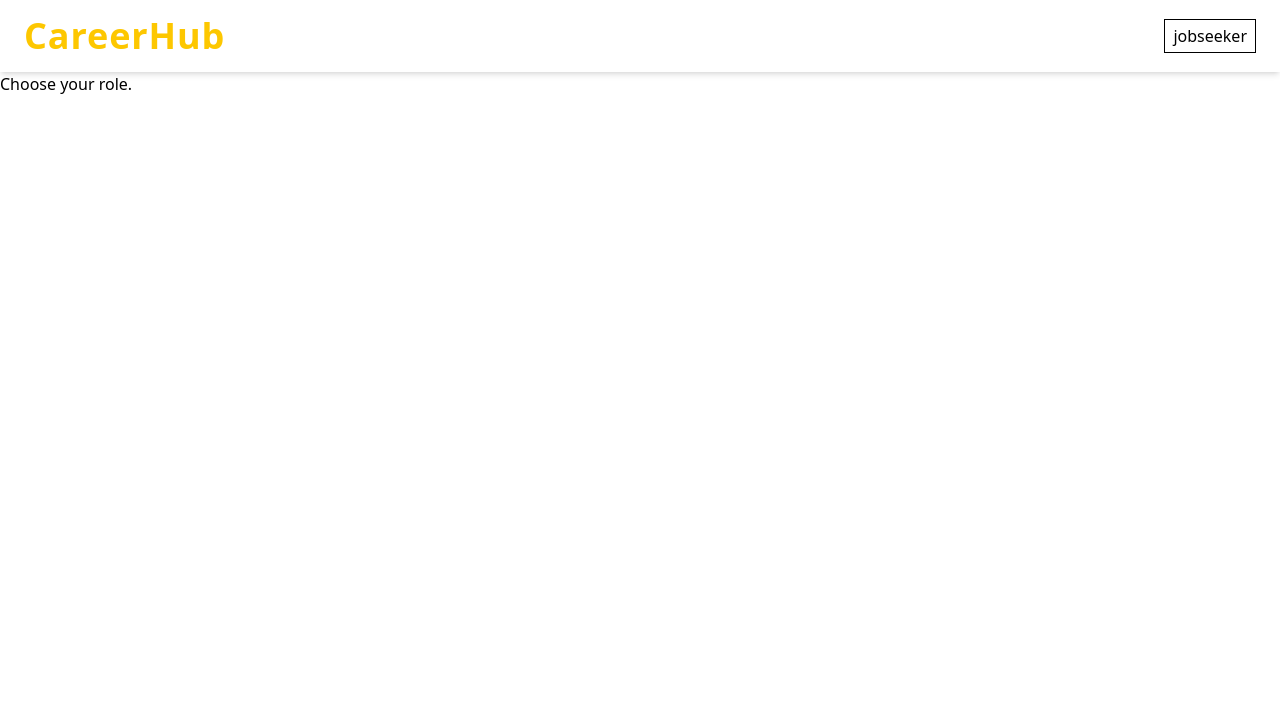
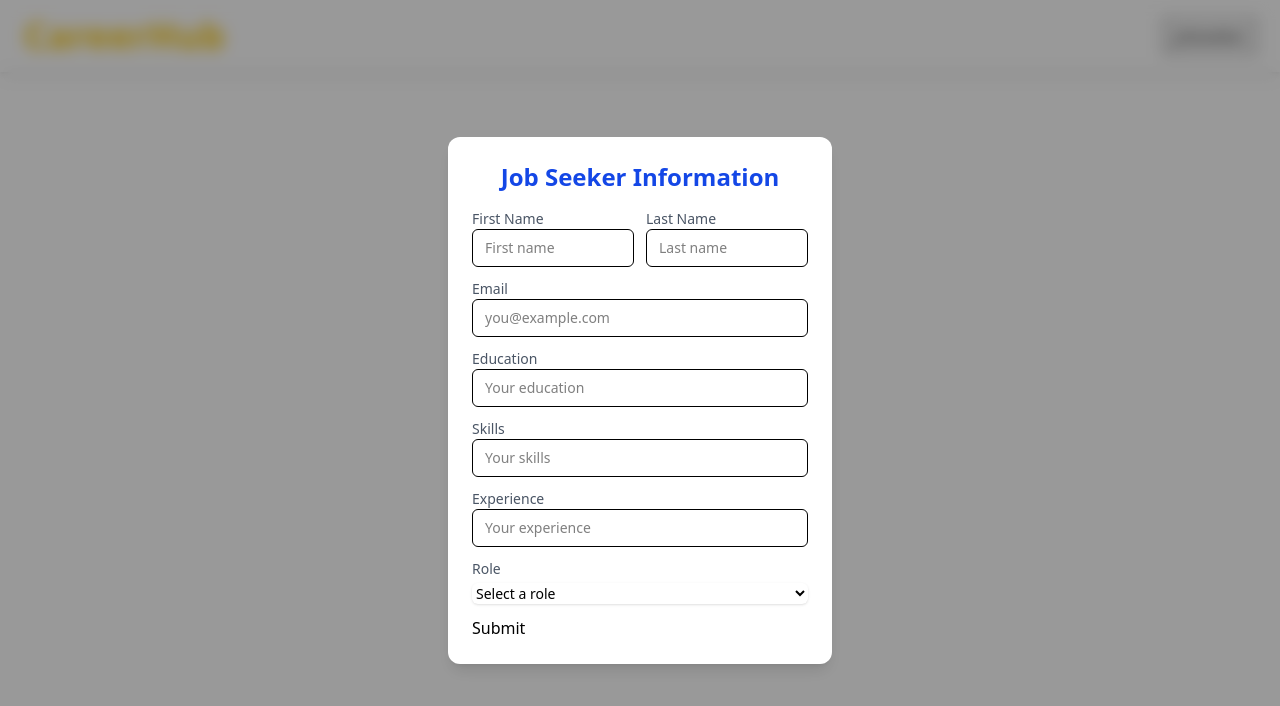
Before and after one commit to subrata-24/CareerHub, a React (Vite) app: page /role in a window 1280 px wide. Shown: the top 706 px of the page. Built offline with nearby package versions, Linux system fonts and the light colour scheme; no server answers.

Commit message:
feat:Update the roleselection page and add the rolewise page selection when a user sign in. If user select Jobseeker then goes to user page otherwise goes to employee page

```diff
--- a/src/components/Header.jsx
+++ b/src/components/Header.jsx
@@ -22,7 +22,7 @@ const Header = () => {
         <div className="flex space-x-4 items-center">
           <SignedOut>
             <button
-              className="border border-black px-2 py-1"
+              className="border border-black px-2 py-1 cursor-pointer"
               onClick={() => setShowSignIn(true)}
             >
               jobseeker
--- a/src/components/Roleselection.jsx
+++ b/src/components/Roleselection.jsx
@@ -1,7 +1,175 @@
 import React from "react";
+import { motion } from "framer-motion";
+import { useFormik } from "formik";
+import { ValidateUsers } from "./ValidateUsers";
+import { Link, Navigate } from "react-router-dom";
+import { useNavigate } from "react-router-dom";
 
 const RoleSelection = () => {
-  return <div>Choose your role.</div>;
+  const navigate = useNavigate();
+  const formik = useFormik({
+    initialValues: {
+      firstname: "",
+      lastname: "",
+      email: "",
+      education: "",
+      skills: "",
+      experience: "",
+      role: "",
+    },
+    validationSchema: ValidateUsers,
+    onSubmit: (values) => {
+      if (role === "jobseeker") navigate("/jobseeker/home");
+      else navigate("/employee/home");
+      console.log(values);
+    },
+  });
+  return (
+    <div className="fixed inset-0 flex items-center justify-center z-50 bg-black/40 backdrop-blur-sm">
+      <motion.div
+        initial={{ opacity: 0, scale: 0.9, y: -20 }}
+        animate={{ opacity: 1, scale: 1, y: 0 }}
+        exit={{ opacity: 0, scale: 0.9, y: -20 }}
+        transition={{ duration: 0.25, ease: "easeInOut" }}
+        className="bg-white rounded-xl shadow-lg w-[24rem] p-6 relative max-h-[90vh] overflow-y-auto"
+      >
+        <h1 className="text-2xl font-bold mb-4 text-center text-blue-700">
+          Job Seeker Information
+        </h1>
+
+        <form onSubmit={formik.handleSubmit} className="space-y-3">
+          <div className="grid grid-cols-2 gap-3">
+            <div>
+              <label
+                htmlFor="firstname"
+                className="block text-sm text-gray-600"
+              >
+                First Name
+              </label>
+              <input
+                type="text"
+                id="firstname"
+                value={formik.values.firstname}
+                onChange={formik.handleChange}
+                onBlur={formik.handleBlur}
+                placeholder="First name"
+                className="w-full px-3 py-2 border rounded-md text-sm focus:ring-2 focus:ring-blue-400 outline-none"
+              />
+              {formik.touched.firstname && formik.errors.firstname && (
+                <p className="text-red-500 text-xs mt-1">
+                  {formik.errors.firstname}
+                </p>
+              )}
+            </div>
+
+            <div>
+              <label htmlFor="lastname" className="block text-sm text-gray-600">
+                Last Name
+              </label>
+              <input
+                type="text"
+                id="lastname"
+                value={formik.values.lastname}
+                onChange={formik.handleChange}
+                onBlur={formik.handleBlur}
+                placeholder="Last name"
+                className="w-full px-3 py-2 border rounded-md text-sm focus:ring-2 focus:ring-blue-400 outline-none"
+              />
+            </div>
+          </div>
+
+          <div>
+            <label htmlFor="email" className="block text-sm text-gray-600">
+              Email
+            </label>
+            <input
+              type="email"
+              id="email"
+              value={formik.values.email}
+              onChange={formik.handleChange}
+              onBlur={formik.handleBlur}
+              placeholder="you@example.com"
+              className="w-full px-3 py-2 border rounded-md text-sm focus:ring-2 focus:ring-blue-400 outline-none"
+              required
+            />
+            {formik.touched.email && formik.errors.email && (
+              <p className="text-red-500 text-xs mt-1">{formik.errors.email}</p>
+            )}
+          </div>
+
+          <div>
+            <label htmlFor="education" className="block text-sm text-gray-600">
+              Education
+            </label>
+            <input
+              type="text"
+              id="education"
+              value={formik.values.education}
+              onChange={formik.handleChange}
+              onBlur={formik.handleBlur}
+              placeholder="Your education"
+              className="w-full px-3 py-2 border rounded-md text-sm focus:ring-2 focus:ring-blue-400 outline-none"
+            />
+          </div>
+
+          <div>
+            <label htmlFor="skills" className="block text-sm text-gray-600">
+              Skills
+            </label>
+            <input
+              type="text"
+              id="skills"
+              value={formik.values.skills}
+              onChange={formik.handleChange}
+              onBlur={formik.handleBlur}
+              placeholder="Your skills"
+              className="w-full px-3 py-2 border rounded-md text-sm focus:ring-2 focus:ring-blue-400 outline-none"
+            />
+          </div>
+          <div>
+            <label htmlFor="experience" className="block text-sm text-gray-600">
+              Experience
+            </label>
+            <input
+              type="text"
+              id="experience"
+              value={formik.values.experience}
+              onChange={formik.handleChange}
+              onBlur={formik.handleBlur}
+              placeholder="Your experience"
+              className="w-full px-3 py-2 border rounded-md text-sm focus:ring-2 focus:ring-blue-400 outline-none"
+            />
+          </div>
+
+          <div>
+            <label htmlFor="role" className="block text-sm text-gray-600">
+              Role
+            </label>
+            <select
+              id="role"
+              name="role"
+              value={formik.values.role}
+              onChange={formik.handleChange}
+              onBlur={formik.handleBlur}
+              className="mt-1 block w-full rounded-md border-gray-300 shadow-sm focus:border-indigo-500 focus:ring-indigo-500 sm:text-sm"
+            >
+              <option value="">Select a role</option>
+              <option value="jobseeker">Jobseeker</option>
+              <option value="employee">Employee</option>
+            </select>
+
+            {formik.touched.role && formik.errors.role && (
+              <p className="text-red-500 text-xs mt-1">{formik.errors.role}</p>
+            )}
+          </div>
+
+          <button type="submit" className="cursor-pointer">
+            Submit
+          </button>
+        </form>
+      </motion.div>
+    </div>
+  );
 };
 
 export default RoleSelection;
--- a/src/components/ValidateSeeker.jsx
+++ /dev/null
@@ -1,34 +0,0 @@
-import * as Yup from "yup";
-
-export const ValidateSeeker = Yup.object().shape({
-  firstname: Yup.string()
-    .min(2, "Firstname must contain at least two character")
-    .required("Firstname is required"),
-
-  lastname: Yup.string(),
-
-  email: Yup.string()
-    .email("Invalid email formate")
-    .required("Email is required"),
-
-  education: Yup.string(),
-
-  skills: Yup.string(),
-
-  experience: Yup.string(),
-
-  password: Yup.string()
-    .min(8, "Password must contain at least 8 character")
-    .matches(/[A-Z]/, "Password must contain at least one uppercase letter")
-    .matches(/[a-z]/, "Password must contain at least one lowercase letter")
-    .matches(/[0-9]/, "Password must contain at least one number")
-    .matches(
-      /[!@#$%^&*()_+{}|'";:<>/?]/,
-      "Password must contain at least one special character"
-    )
-    .required("Password is required"),
-
-  confirmPassword: Yup.string()
-    .oneOf([Yup.ref("password"), null], "Password must match")
-    .required("Confirm password is required"),
-});
--- /dev/null
+++ b/src/components/ValidateUsers.jsx
@@ -0,0 +1,21 @@
+import * as Yup from "yup";
+
+export const ValidateUsers = Yup.object().shape({
+  firstname: Yup.string()
+    .min(2, "Firstname must contain at least two character")
+    .required("Firstname is required"),
+
+  lastname: Yup.string(),
+
+  email: Yup.string()
+    .email("Invalid email formate")
+    .required("Email is required"),
+
+  education: Yup.string(),
+
+  skills: Yup.string(),
+
+  experience: Yup.string(),
+
+  role: Yup.string().required("Role is required"),
+});
```
Also changed, not shown: src/App.jsx (+17 -3 lines).
